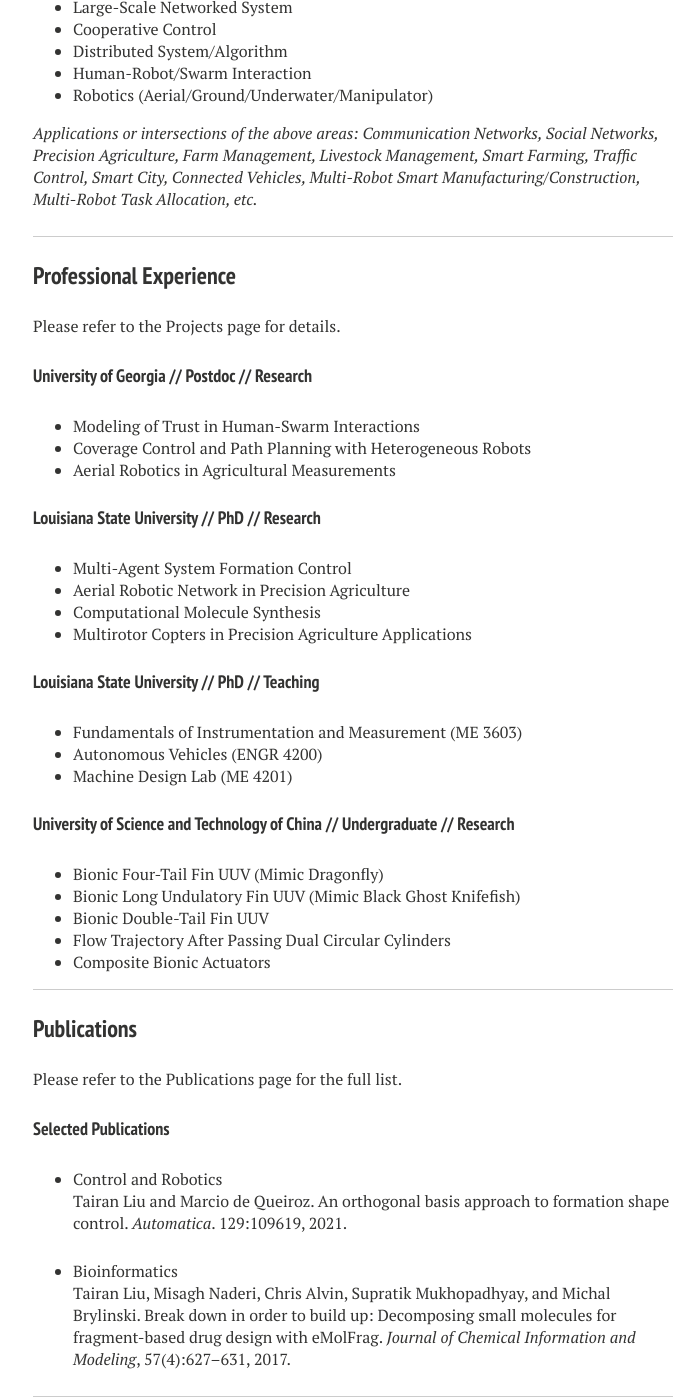
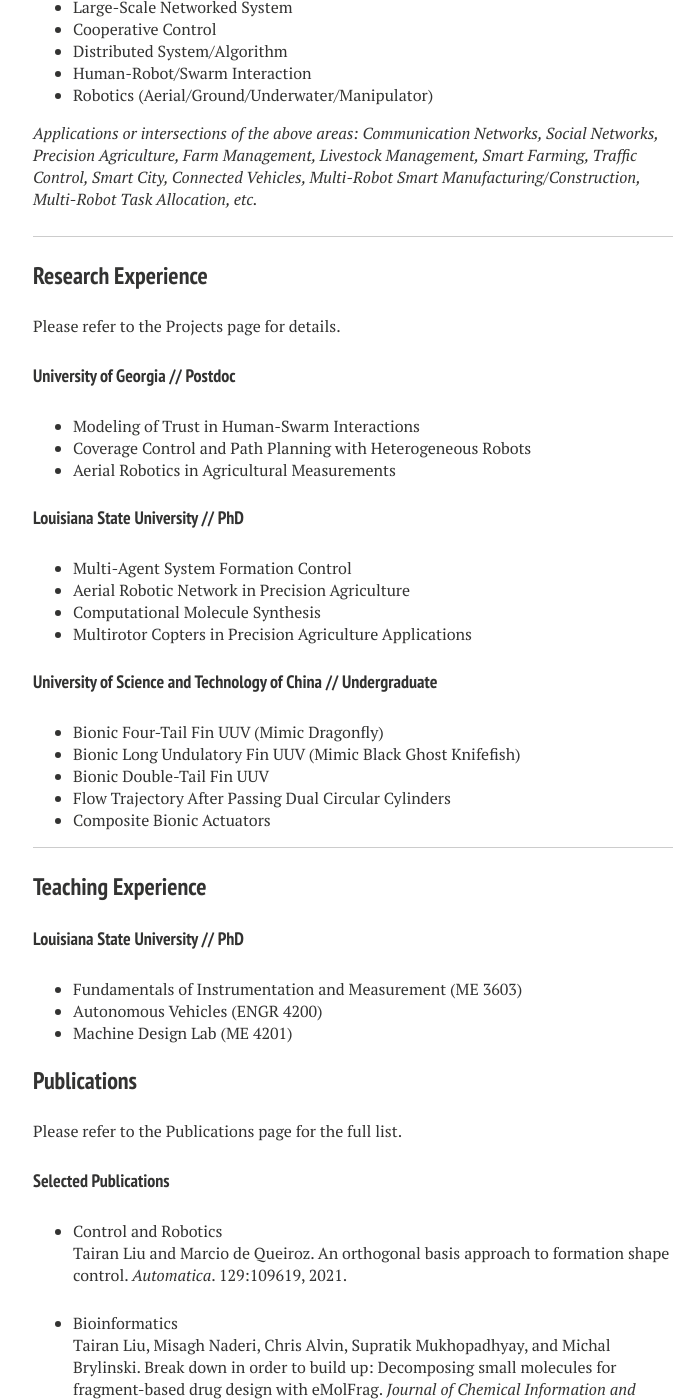
Before and after one commit to liutairan/liutairan.github.io, a Jekyll site: the page built from cv.md, in a window 1280 px wide and 1400 px high, scrolled down 537 px. Shown: the whole window, without its empty margins (287-987 px from the left). Built offline with Jekyll 4.4.1, drawn with Linux system fonts in a browser that asks for light colours; nearby versions of some CDN libraries; some of the changed lines change nothing that is shown; some of the changed text lies outside the part shown.

Commit message:
Update cv.md

```diff
--- a/cv.md
+++ b/cv.md
@@ -36,27 +36,22 @@ Download my <a href="https://liutairan.github.io/TairanLiu-CV.pdf" target="_blan
 
 ***
 
-### Professional Experience
+### Research Experience
 
 Please refer to the [Projects](https://liutairan.github.io/projects/) page for details.
 
-#### University of Georgia // Postdoc // Research
+#### University of Georgia // Postdoc
 * Modeling of Trust in Human-Swarm Interactions
 * Coverage Control and Path Planning with Heterogeneous Robots
 * Aerial Robotics in Agricultural Measurements
 
-#### Louisiana State University // PhD // Research
+#### Louisiana State University // PhD
 * Multi-Agent System Formation Control
 * Aerial Robotic Network in Precision Agriculture
 * Computational Molecule Synthesis
 * Multirotor Copters in Precision Agriculture Applications
 
-#### Louisiana State University // PhD // Teaching
-* Fundamentals of Instrumentation and Measurement (ME 3603)
-* Autonomous Vehicles (ENGR 4200)
-* Machine Design Lab (ME 4201)
-
-#### University of Science and Technology of China // Undergraduate // Research
+#### University of Science and Technology of China // Undergraduate
 * Bionic Four-Tail Fin UUV (Mimic Dragonfly)
 * Bionic Long Undulatory Fin UUV (Mimic Black Ghost Knifefish)
 * Bionic Double-Tail Fin UUV
@@ -64,6 +59,13 @@ Please refer to the [Projects](https://liutairan.github.io/projects/) page for d
 * Composite Bionic Actuators
 
 ***
+
+### Teaching Experience
+
+#### Louisiana State University // PhD
+* Fundamentals of Instrumentation and Measurement (ME 3603)
+* Autonomous Vehicles (ENGR 4200)
+* Machine Design Lab (ME 4201)
 
 ### Publications
 
@@ -82,6 +84,7 @@ Tairan Liu, Misagh Naderi, Chris Alvin, Supratik Mukhopadhyay, and Michal Brylin
 ### Awards and Honors
 
 * Outstanding Graduate Research Assistant, Department of Mechanical and Industrial Engineering, Louisiana State University, Baton Rouge, LA, USA, 2019
+* Economic Development Assistantship Award, Louisiana State University, Baton Rouge, LA, USA, 2016-2019
 * LSU-ME Enrichment Award, Department of Mechanical and Industrial Engineering, Louisiana State University, Baton Rouge, LA, USA, 2014
 
 ***
```
